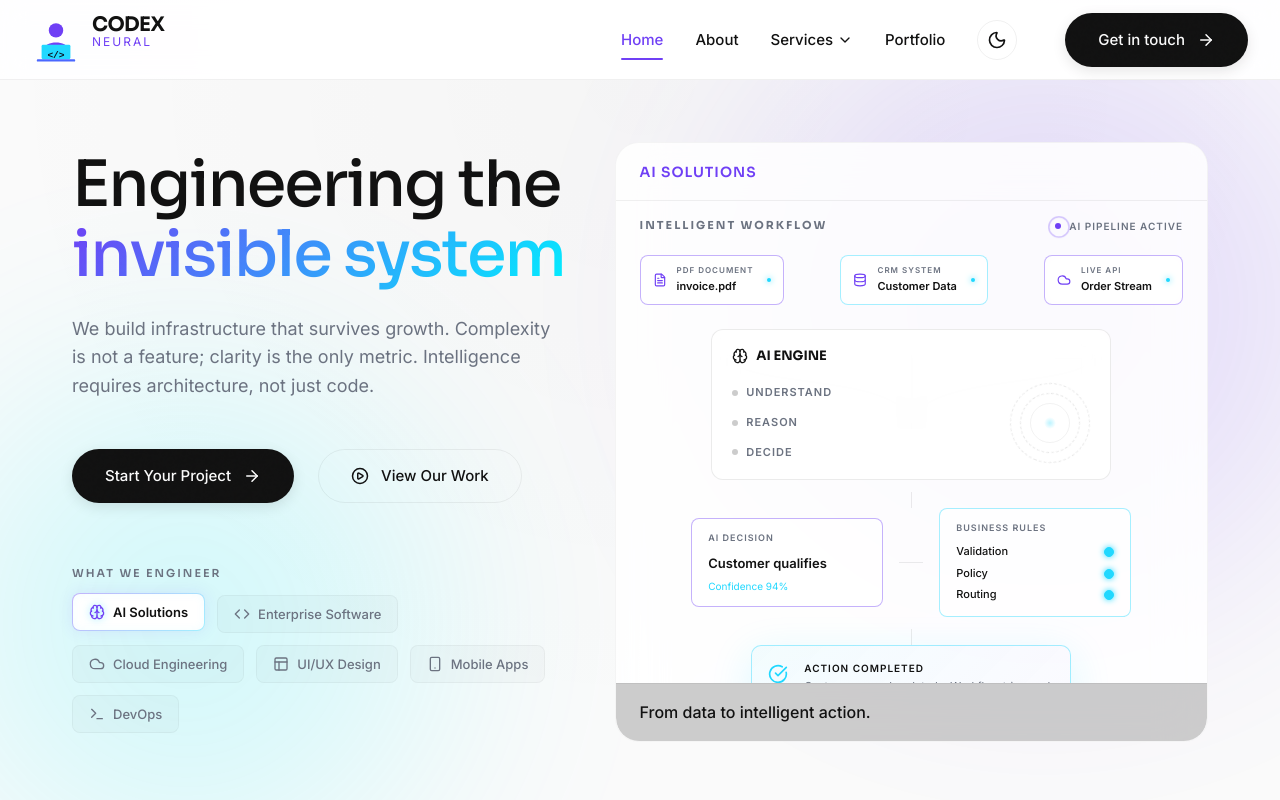
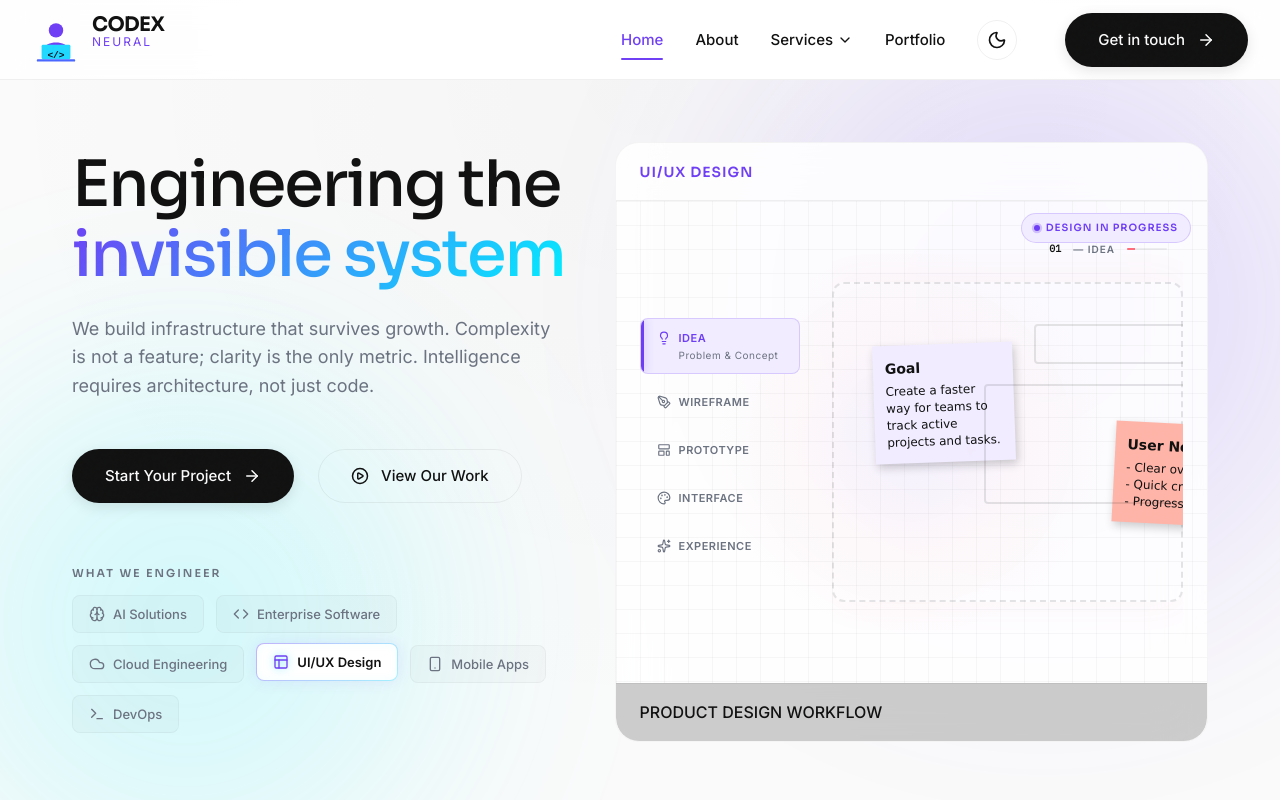
Before and after one commit to Manoharaya/codex-new, a React (Vite) app: page / in a window 1280 px wide. Shown: the top 800 px of the page. Built offline with nearby package versions, Linux system fonts and the light colour scheme.

Commit message:
Auto-cycle hero What We Engineer animations every 2 seconds with hover pause

```diff
--- a/src/components/Hero/EngineeringEngine.jsx
+++ b/src/components/Hero/EngineeringEngine.jsx
@@ -85,7 +85,7 @@ const EngineeringEngine = ({ activeService }) => {
               initial={{ opacity: 0 }}
               animate={{ opacity: 1 }}
               exit={{ opacity: 0 }}
-              transition={{ duration: 0.6 }}
+              transition={{ duration: 0.3 }}
               style={{ width: '100%', height: '100%' }}
             >
               <AiSolutionsVisual activeService={activeService} />
@@ -97,7 +97,7 @@ const EngineeringEngine = ({ activeService }) => {
               initial={{ opacity: 0 }}
               animate={{ opacity: 1 }}
               exit={{ opacity: 0 }}
-              transition={{ duration: 0.6 }}
+              transition={{ duration: 0.3 }}
               style={{ width: '100%', height: '100%' }}
             >
               <EnterpriseSoftwareVisual activeService={activeService} />
@@ -109,7 +109,7 @@ const EngineeringEngine = ({ activeService }) => {
               initial={{ opacity: 0 }}
               animate={{ opacity: 1 }}
               exit={{ opacity: 0 }}
-              transition={{ duration: 0.6 }}
+              transition={{ duration: 0.3 }}
               style={{ width: '100%', height: '100%' }}
             >
               <CloudEngineeringVisual activeService={activeService} />
@@ -121,7 +121,7 @@ const EngineeringEngine = ({ activeService }) => {
               initial={{ opacity: 0 }}
               animate={{ opacity: 1 }}
               exit={{ opacity: 0 }}
-              transition={{ duration: 0.6 }}
+              transition={{ duration: 0.3 }}
               style={{ width: '100%', height: '100%' }}
             >
               <UiUxDesignVisual activeService={activeService} />
@@ -133,7 +133,7 @@ const EngineeringEngine = ({ activeService }) => {
               initial={{ opacity: 0 }}
               animate={{ opacity: 1 }}
               exit={{ opacity: 0 }}
-              transition={{ duration: 0.6 }}
+              transition={{ duration: 0.3 }}
               style={{ width: '100%', height: '100%' }}
             >
               <MobileAppsVisual activeService={activeService} />
@@ -145,7 +145,7 @@ const EngineeringEngine = ({ activeService }) => {
               initial={{ opacity: 0 }}
               animate={{ opacity: 1 }}
               exit={{ opacity: 0 }}
-              transition={{ duration: 0.6 }}
+              transition={{ duration: 0.3 }}
               style={{ width: '100%', height: '100%' }}
             >
               <DevOpsVisual activeService={activeService} />
@@ -157,7 +157,7 @@ const EngineeringEngine = ({ activeService }) => {
               initial={{ opacity: 0 }}
               animate={{ opacity: 1 }}
               exit={{ opacity: 0 }}
-              transition={{ duration: 0.6 }}
+              transition={{ duration: 0.3 }}
               style={{ width: '100%', height: '100%', display: 'flex', alignItems: 'center', justifyContent: 'center' }}
             >
               <div className="engine-placeholder">
--- a/src/components/Hero/Hero.jsx
+++ b/src/components/Hero/Hero.jsx
@@ -21,8 +21,24 @@ const Hero = () => {
   const heroRef = useRef(null);
 
   const [activeServiceId, setActiveServiceId] = useState(servicesData[0].id);
+  const [isPaused, setIsPaused] = useState(false);
 
-  const activeService = servicesData.find(s => s.id === activeServiceId);
+  // Auto-cycle services every 2 seconds
+  useEffect(() => {
+    if (isPaused) return;
+
+    const timer = setInterval(() => {
+      setActiveServiceId((currentId) => {
+        const currentIndex = servicesData.findIndex((s) => s.id === currentId);
+        const nextIndex = (currentIndex + 1) % servicesData.length;
+        return servicesData[nextIndex].id;
+      });
+    }, 2000);
+
+    return () => clearInterval(timer);
+  }, [isPaused, activeServiceId]);
+
+  const activeService = servicesData.find(s => s.id === activeServiceId) || servicesData[0];
 
   return (
     <section className="hero">
@@ -78,7 +94,11 @@ const Hero = () => {
               transition={{ duration: 0.8, delay: 0.3, ease: [0.16, 1, 0.3, 1] }}
             >
               <h3 className="services-section-title">WHAT WE ENGINEER</h3>
-              <div className="hero-badges-container">
+              <div
+                className="hero-badges-container"
+                onMouseEnter={() => setIsPaused(true)}
+                onMouseLeave={() => setIsPaused(false)}
+              >
                 {servicesData.map((service) => (
                   <button
                     key={service.id}
@@ -98,10 +118,12 @@ const Hero = () => {
           </div>
 
           {/* Right Side: Visuals */}
-          <div className="hero-visual-section">
-
+          <div
+            className="hero-visual-section"
+            onMouseEnter={() => setIsPaused(true)}
+            onMouseLeave={() => setIsPaused(false)}
+          >
             <EngineeringEngine activeService={activeService} />
-
           </div>
         </div>
       </div>
```
